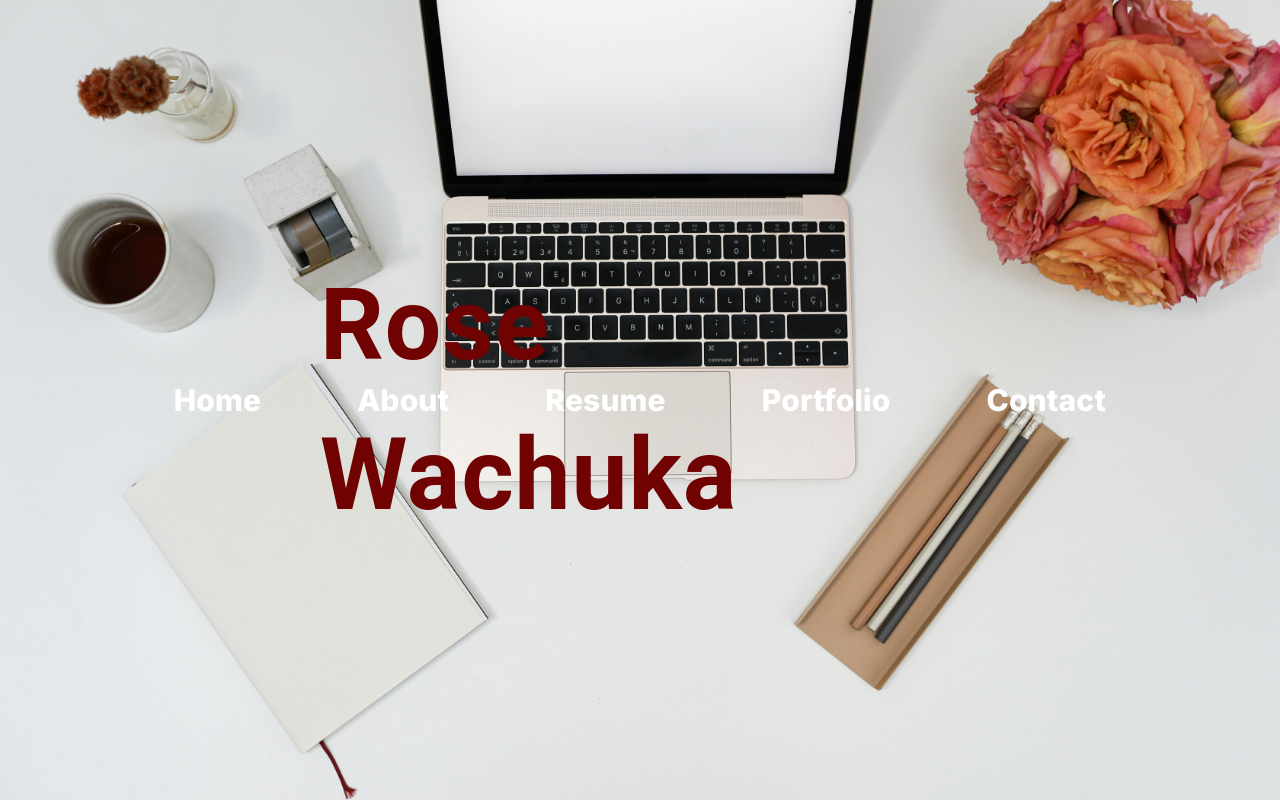
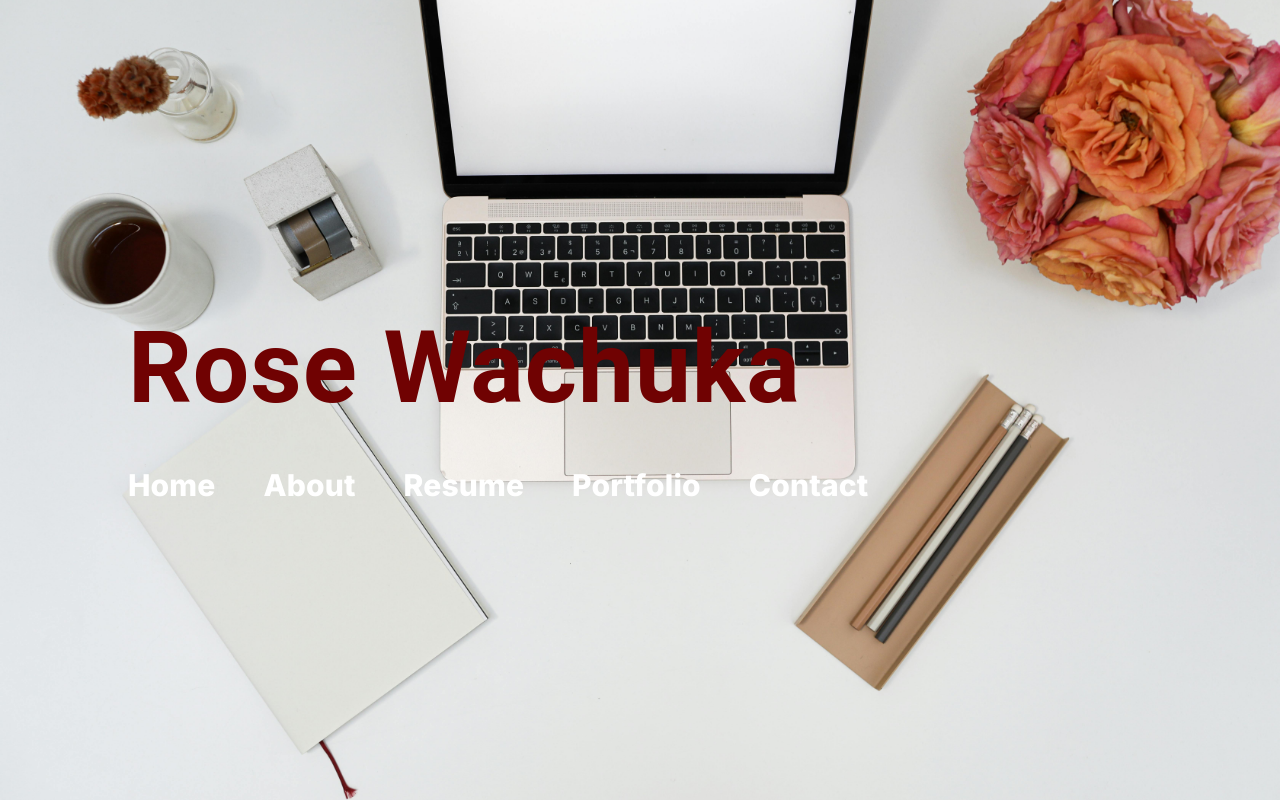
Before and after one commit to ro61zzy/myportfolio, a Next.js app: page / in a window 1280 px wide. Built offline with nearby package versions, Linux system fonts and the light colour scheme.

Commit message:
Fix: home page UI

```diff
--- a/src/app/page.module.css
+++ b/src/app/page.module.css
@@ -1,23 +1,30 @@
 .main {
   display: flex;
-  flex-direction: column;
-  justify-content: center;
+  justify-content: flex-start; /* Align content to the left */
   align-items: center;
   min-height: 100vh;
+  padding-left: 10%; /* Adjust the left padding to control how far from the left edge it should be */
+}
+
+.content {
+  position: relative;
+  display: flex;
+  flex-direction: column;
+  align-items: flex-start; /* Ensure the items are aligned to the left */
+  animation: content-animation 2s forwards;
+}
+
+.nameBox {
+  position: relative;
+  z-index: 1; /* Ensure the name is on top of the navbar */
+  animation: nameBox-animation 2s forwards;
 }
 
 .navbar {
   display: flex;
-  gap: 6rem;
-  position: absolute;
-  bottom: -100px;
+  gap: 3rem;
+  margin-top: 20px; /* Adjust the spacing between the name and the navbar */
   animation: navbar-animation 2s forwards;
-}
-
-.nameBox {
-  position: absolute;
-  top: -100px;
-  animation: nameBox-animation 2s forwards;
 }
 
 .link {
@@ -30,17 +37,19 @@
 
 @keyframes navbar-animation {
   to {
-    bottom: 50%;
-    left: 50%;
-    transform: translate(-50%, 50%);
+    transform: translateY(0);
   }
 }
 
 @keyframes nameBox-animation {
   to {
-    top: 50%;
-    left: 50%;
-    transform: translate(-50%, -50%);
+    transform: translateY(0);
+  }
+}
+
+@keyframes content-animation {
+  to {
+    transform: translateX(0);
   }
 }
 
--- a/src/app/page.tsx
+++ b/src/app/page.tsx
@@ -10,6 +10,7 @@ const Home = () => {
 
   return (
     <main className={styles.main}>
+      <Box className={styles.content}>
         <Box className={styles.nameBox}>
           <Typography
             sx={{ color: "#700202", fontWeight: "bold", fontSize: "100px" }}
@@ -33,6 +34,7 @@ const Home = () => {
             );
           })}
         </Box>
+      </Box>
     </main>
   );
 };
```
Lines whose indentation alone changed are shown as unchanged.
